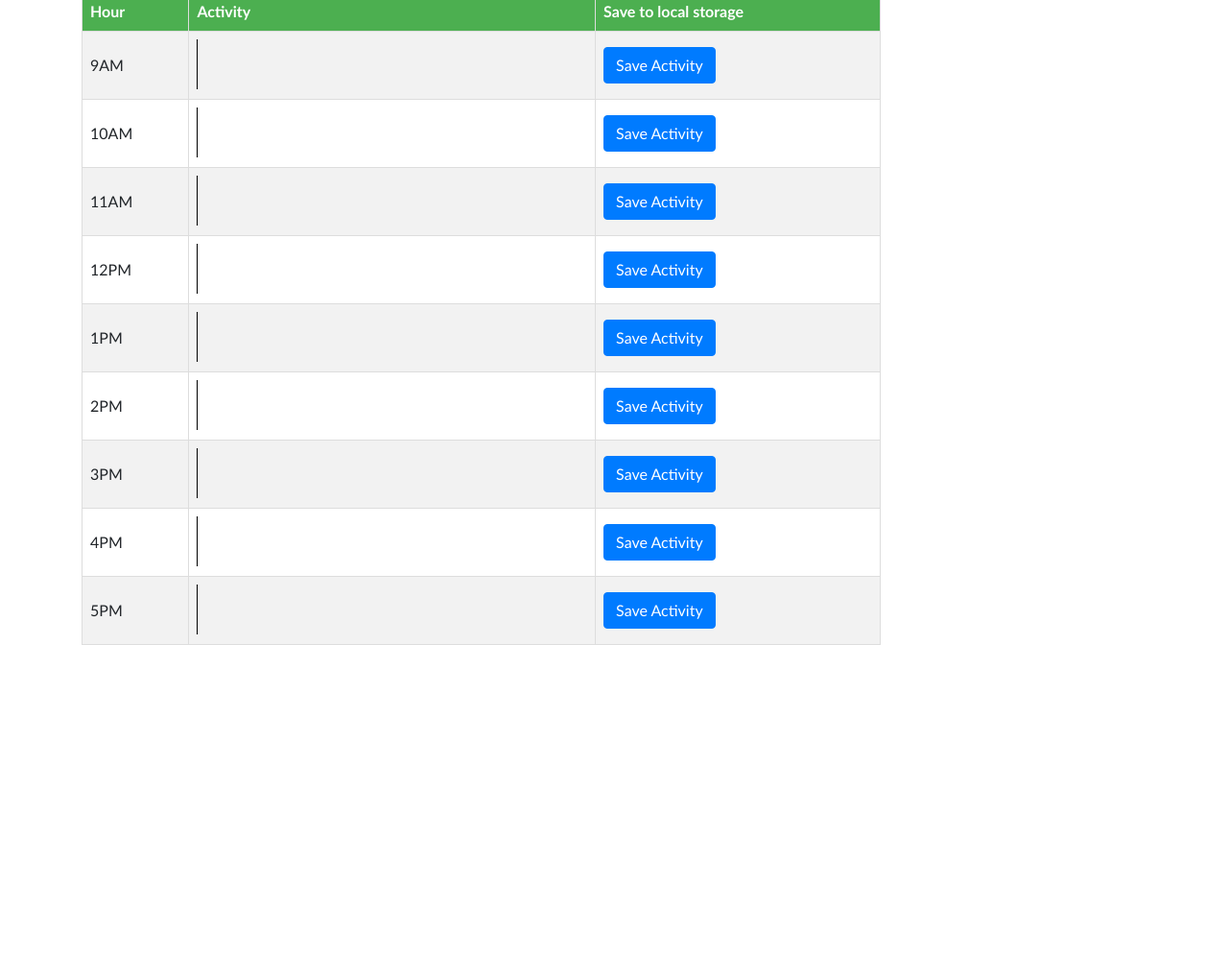
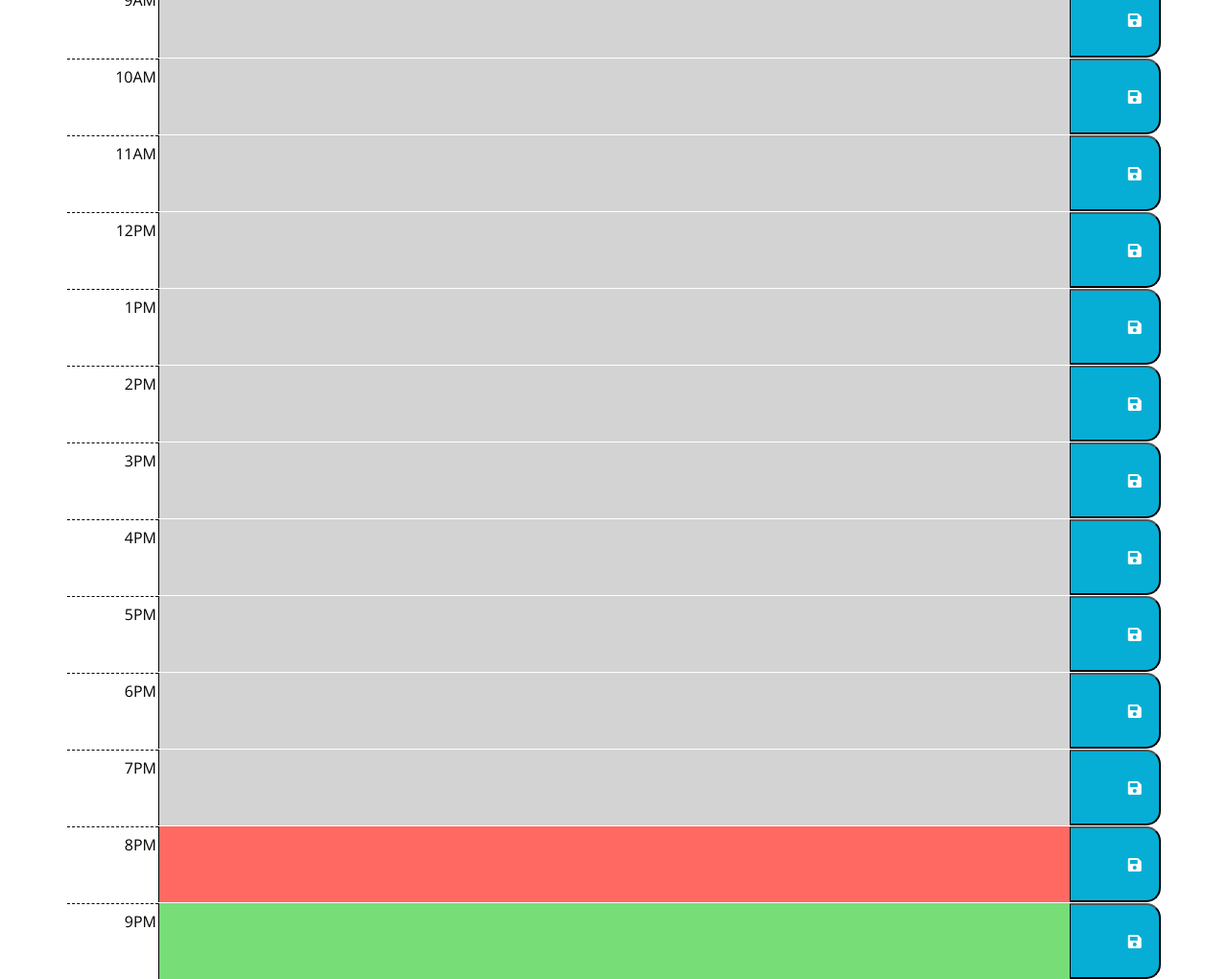
Before and after one commit to idallas93/02-Homework-third-party-APIs, a plain HTML site: page index.html in a window 1280 px wide. Shown: the part 356-1376 px from the top of the page at 96% size. Before the commit the page ends 1028 px from the top, so only its background shows below. Drawn offline with nearby package versions, Linux system fonts and the light colour scheme.

Commit message:
js file updates

```diff
--- a/index.html
+++ b/index.html
@@ -29,69 +29,106 @@
       <p id="currentDay" class="lead"></p>
     </header>
     <div class="container">
-      <h2>Scheduler</h2>
-      <table id="eventTable">
-        <tr>
-          <th>Hour</th>
-          <th>Activity</th>
-          <th>Save to local storage</th>
-        </tr>
-        <tr>
-          <td>9AM</td>
-          <td class="textArea"> <textarea></textarea> </td>
-          <td><button id="saveButton1" class="btn btn-primary text" value="1">Save Activity</button></td>
-        </tr>
-        <tr>
-          <td>10AM</td>
-          <td class="textArea"> <textarea></textarea> </td>
-          <td><button id="saveButton2" class="btn btn-primary text" value="2">Save Activity</button></td>
-        </tr>
-        <tr>
-          <td>11AM</td>
-          <td class="textArea"> <textarea></textarea> </td>
-          <td><button id="saveButton3" class="btn btn-primary text" value="3">Save Activity</button></td>
-        </tr>
-        <tr>
-          <td>12PM</td>
-          <td class="textArea"> <textarea></textarea> </td>
-          <td><button id="saveButton4" class="btn btn-primary text" value="4">Save Activity</button></td>
-        </tr>
-        <tr>
-          <td>1PM</td>
-          <td class="textArea"> <textarea></textarea> </td>
-          <td><button id="saveButton5" class="btn btn-primary text" value="5">Save Activity</button></td>
-        </tr>
-        <tr>
-          <td>2PM</td>
-          <td class="textArea"> <textarea></textarea> </td>
-          <td><button id="saveButton6" class="btn btn-primary text" value="6">Save Activity</button></td>
-        </tr>
-        <tr>
-          <td>3PM</td>
-          <td class="textArea"> <textarea></textarea> </td>
-          <td><button id="saveButton7" class="btn btn-primary text" value="7">Save Activity</button></td>
-        </tr>
-        <tr>
-          <td>4PM</td>
-          <td class="textArea"> <textarea></textarea> </td>
-          <td><button id="saveButton8" class="btn btn-primary text" value="8">Save Activity</button></td>
-        </tr>
-        <tr>
-          <td>5PM</td>
-          <td class="textArea"> <textarea></textarea> </td>
-          <td><button id="saveButton9" class="btn btn-primary text" value="9">Save Activity</button></td>
-        </tr>
-      </table>
+      <!-- Timeblocks go here -->
+      <div class="row time-block">
+        <div class="col-1 hour">9AM</div>
+        <textarea id="9" class="col-10"></textarea>
+        <button id="1" class="col-1 saveBtn">
+          <i class="fas fa-save"></i>
+        </button>
+      </div>
+      <div class="row time-block">
+        <div class="col-1 hour">10AM</div>
+        <textarea id="10" class="col-10"></textarea>
+        <button id="2" class="col-1 saveBtn">
+          <i class="fas fa-save"></i>
+        </button>
+      </div>
+      <div class="row time-block">
+        <div class="col-1 hour">11AM</div>
+        <textarea id="11" class="col-10"></textarea>
+        <button id="3" class="col-1 saveBtn">
+          <i class="fas fa-save"></i>
+        </button>
+      </div>
+      <div class="row time-block">
+        <div class="col-1 hour">12PM</div>
+        <textarea id="12" class="col-10"></textarea>
+        <button id="4" class="col-1 saveBtn">
+          <i class="fas fa-save"></i>
+        </button>
+      </div>
+      <div class="row time-block">
+        <div class="col-1 hour">1PM</div>
+        <textarea id="13" class="col-10"></textarea>
+        <button id="5" class="col-1 saveBtn">
+          <i class="fas fa-save"></i>
+        </button>
+      </div>
+      <div class="row time-block">
+        <div class="col-1 hour">2PM</div>
+        <textarea id="14" class="col-10"></textarea>
+        <button id="6" class="col-1 saveBtn">
+          <i class="fas fa-save"></i>
+        </button>
+      </div>
+      <div class="row time-block">
+        <div class="col-1 hour">3PM</div>
+        <textarea id="15" class="col-10"></textarea>
+        <button id="7" class="col-1 saveBtn">
+          <i class="fas fa-save"></i>
+        </button>
+      </div>
+      <div class="row time-block">
+        <div class="col-1 hour">4PM</div>
+        <textarea id="16" class="col-10"></textarea>
+        <button id="8" class="col-1 saveBtn">
+          <i class="fas fa-save"></i>
+        </button>
+      </div>
+      <div class="row time-block">
+        <div class="col-1 hour">5PM</div>
+        <textarea id="17" class="col-10"></textarea>
+        <button id="9" class="col-1 saveBtn">
+          <i class="fas fa-save"></i>
+        </button>
+      </div>
+      <div class="row time-block">
+        <div class="col-1 hour">6PM</div>
+        <textarea id="18" class="col-10"></textarea>
+        <button id="10" class="col-1 saveBtn">
+          <i class="fas fa-save"></i>
+        </button>
+      </div>
+      <div class="row time-block">
+        <div class="col-1 hour">7PM</div>
+        <textarea id="19" class="col-10"></textarea>
+        <button id="11" class="col-1 saveBtn">
+          <i class="fas fa-save"></i>
+        </button>
+      </div>
+      <div class="row time-block">
+        <div class="col-1 hour">8PM</div>
+        <textarea id="20" class="col-10"></textarea>
+        <button id="12" class="col-1 saveBtn">
+          <i class="fas fa-save"></i>
+        </button>
+      </div>
+      <div class="row time-block">
+        <div class="col-1 hour">9PM</div>
+        <textarea id="21" class="col-10"></textarea>
+        <button id="13" class="col-1 saveBtn">
+          <i class="fas fa-save"></i>
+        </button>
+      </div>
+    </div>
 
-      <!-- Timeblocks go here -->
     </div>
 
     <script src="https://code.jquery.com/jquery-3.4.1.min.js"></script>
     <script src="https://cdnjs.cloudflare.com/ajax/libs/moment.js/2.24.0/moment.min.js"></script>
     <script>
-      $(document).ready(function(){
-
-var events;
+     var events;
 
 // Fill in events from local storage
 function renderEvents() {
@@ -109,7 +146,7 @@ function renderEvents() {
     // if events haven't been set yet, set them to empty strings
     events = {};
     // iterate over keys
-    for (let i = 1; i <= 9; i++) {
+    for (let i = 1; i <= 13; i++) {
       // add keys
       events[i] = "";
     }
@@ -117,15 +154,54 @@ function renderEvents() {
     localStorage.setItem("events", JSON.stringify(events));
   }
 }
-        //
-        $(".text").on("click", function(event){
-        var text = $(this).parent().siblings(".textArea").children("textarea").val()
-        var index = $(this).attr("value");
-        events[index] = event;
-        localStorage.setItem("events", JSON.stringify(events));
-        console.log(event)
-        })
-      })
+
+// render the color of the blocks
+function renderBlockColors() {
+// get hour
+  var hour = moment().hour();
+  // assign textareas with proper color according to current time
+  $("textarea").each(function (index, element) {
+    // Obtain time associated with block
+    var time = parseInt($(this).attr("id"));
+    // check if time is before, similar, or after current hour of day
+    if (time < hour) {
+      // assign class of past
+      $(this).addClass("past");
+    } else if (time === hour) {
+      // assign class of present
+      $(this).addClass("present");
+    } else {
+      // assign class of future
+      $(this).addClass("future");
+    }
+  });
+}
+
+// when save button is clicked
+$(".saveBtn").click(function (event) {
+  event.preventDefault();
+  // obtain event to save
+  var event = $(this).prev().val();
+  // obtain index
+  var index = $(this).attr("id");
+  // change event in global events variable
+  events[index] = event;
+  // update events in localStorage
+  localStorage.setItem("events", JSON.stringify(events));
+});
+
+function displayDay() {
+  // obtain date
+  var date = Date().substring(0, 15);
+  // display
+  $("#currentDay").text(date);
+}
+
+$(document).ready(function () {
+  displayDay();
+  renderEvents();
+  renderBlockColors();
+});
     </script>
   </body>
 </html>
--- a/style.css
+++ b/style.css
@@ -35,11 +35,21 @@ textarea{
   height: 80px;
   border-top: 1px solid white;;
 }
+#event {
+  height: 100%;
+}
 
 .hour {
+  width: 100%;
+  padding: 10px 2px;
+  text-align: right;
   background-color: #ffffff;
   color: #000000;
   border-top: 1px dashed #000000;
+}
+
+textarea {
+  color: black !important;
 }
 
 .past {
@@ -69,26 +79,3 @@ textarea{
   font-size: 20px;
   transition: all .3s ease-in-out;
 }
-
-/* Table CSS formatting */
-#eventTable {
-  font-family: "Trebuchet MS", Arial, Helvetica, sans-serif;
-  border-collapse: collapse;
-  width: 75%;
-}
-#eventTable td, #eventTable th {
-  border: 1px solid #ddd;
-  padding: 8px;
-}
-
-#eventTable tr:nth-child(even){background-color: #f2f2f2;}
-
-#eventTable tr:hover {background-color: #ddd;}
-
-#eventTable th {
-  padding-top: 12px;
-  padding-bottom: 12px;
-  text-align: left;
-  background-color: #4CAF50;
-  color: white;
-}
```
Also changed, not shown: index copy.html (added, +131 -0 lines).
